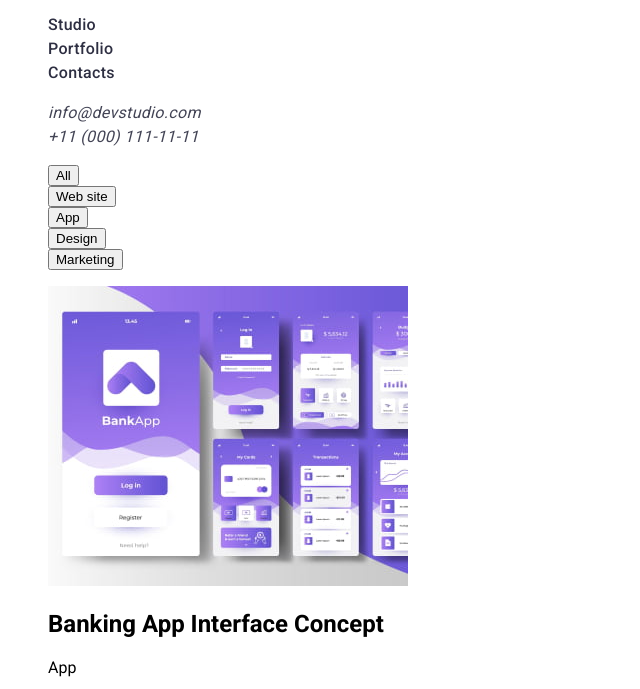
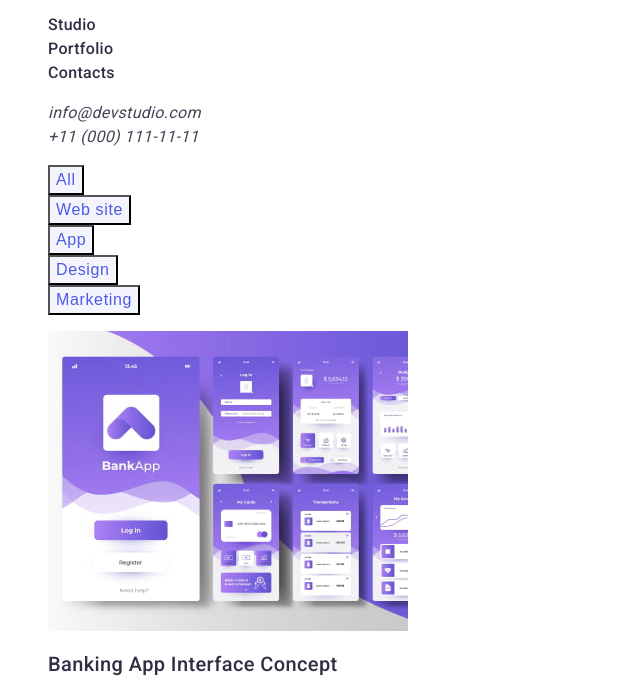
Before and after one commit to BortnikSv/goit-markup-hw-02, a plain HTML site: page portfolio.html in a window 1280 px wide. Shown: the part 32-721 px from the top of the page, without its empty margins (0-640 px from the left). Drawn offline with Linux system fonts and the light colour scheme.

Commit message:
Update styles.css

```diff
--- a/css/styles.css
+++ b/css/styles.css
@@ -189,3 +189,37 @@ body {
 
     color: var(--secondary-text-color-theme-dark);
 }
+
+.card-btn {
+    font-weight: 500;
+    font-size: 16px;
+    line-height: 1.5;
+    letter-spacing: 0.04em;
+
+    color: var(--accent-color);
+    background: var(--secondary-text-color-theme-dark);
+}
+
+.card-btn:hover,
+.card-btn:focus {
+    color: var(--primary-text-color-theme-dark);
+    background: var(--main-hover-color);
+}
+
+.portfolio-cards-title {
+    font-weight: 500;
+    font-size: 20px;
+    line-height: 1.2;
+    letter-spacing: 0.02em;
+
+    color: var(--background-color-dark);
+}
+
+.portfolio-cards-type {
+    font-weight: 400;
+    font-size: 16px;
+    line-height: 1.5;
+    letter-spacing: 0.02em;
+
+    color: var(--secondary-text-color-theme-light);
+}
```
